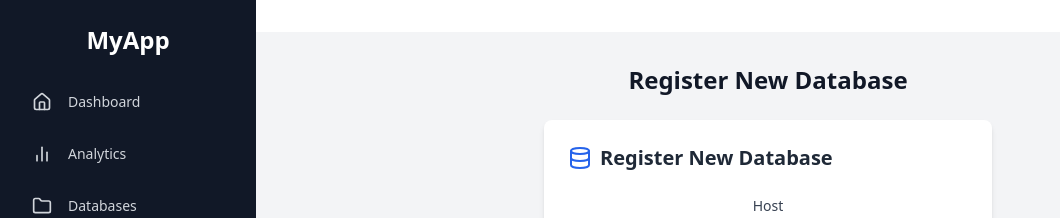
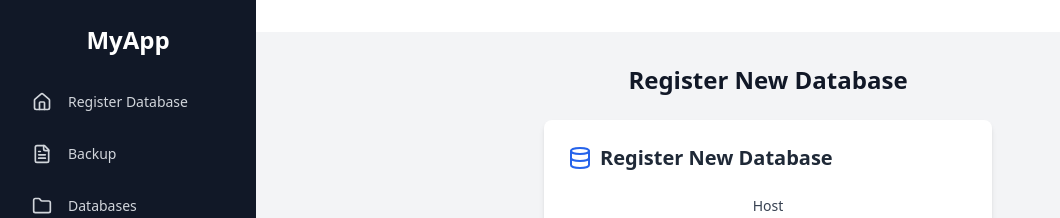
Before and after one commit to Shahryar-Anwer/mvp-new, a React (Vite) app: page /dashboard in a window 1280 px wide. Shown: the top 218 px of the page, without its empty margins (0-1060 px from the left). Built offline with nearby package versions, Linux system fonts and the light colour scheme.

Commit message:
Some fix

```diff
--- a/src/components/Dashboard/Sidebar.jsx
+++ b/src/components/Dashboard/Sidebar.jsx
@@ -13,8 +13,8 @@ import {
 } from "lucide-react";
 
 const navItems = [
-  { icon: Home, label: "Dashboard", href: "#" },
-  { icon: BarChart2, label: "Analytics", href: "#" },
+  { icon: Home, label: "Register Database", action: "register" },
+  { icon: FileText, label: "Backup", action: "backup" },
 ];
 
 const projectItems = [
```
Also changed, not shown: src/pages/Dashboard.jsx (+3 -4 lines).
